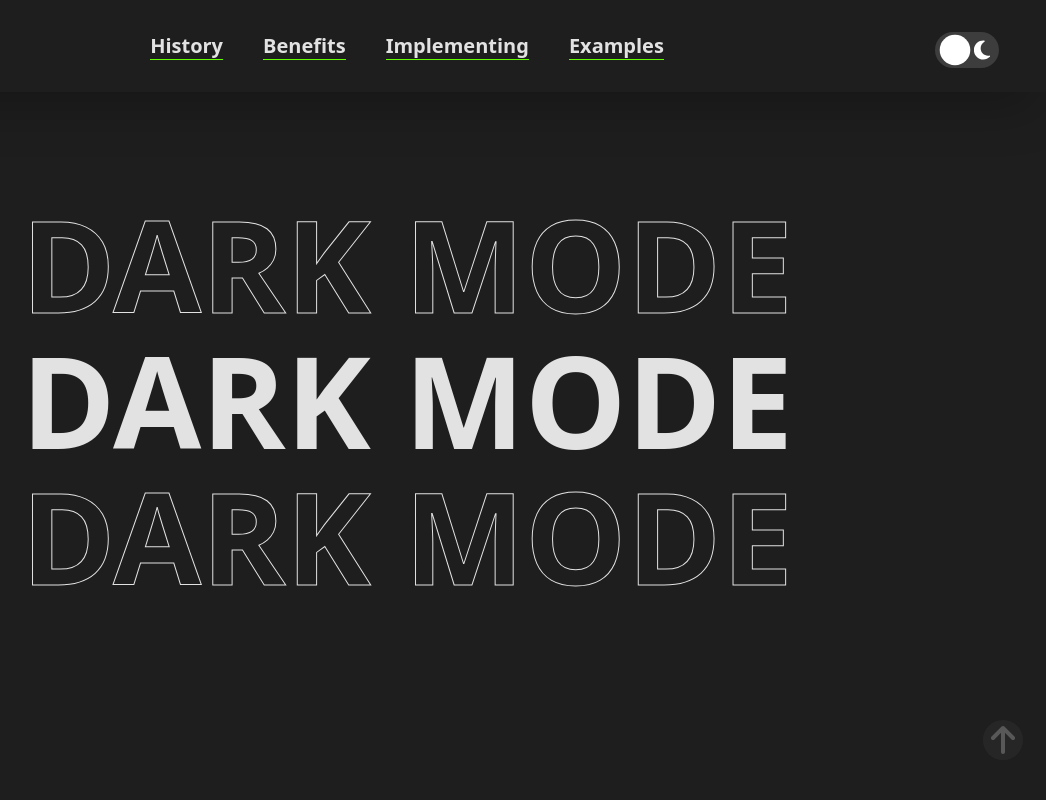
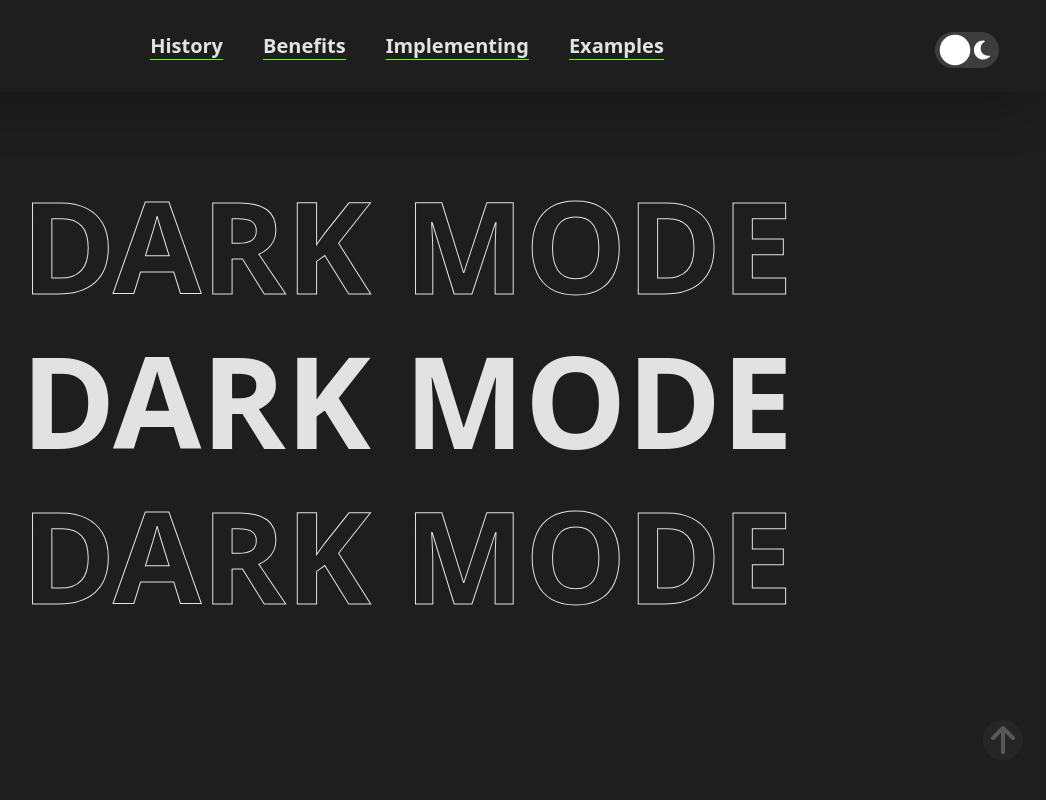
Before and after one commit to jonathancklee1/dark-mode-website, a React (Vite) app: page / in a window 1280 px wide. Shown: the top 800 px of the page, without its empty margins (233-1279 px from the left). Built offline with nearby package versions, Linux system fonts and the light colour scheme.

Commit message:
Initial animation commit

```diff
--- a/src/components/HeroBanner.tsx
+++ b/src/components/HeroBanner.tsx
@@ -1,21 +1,77 @@
 import { forwardRef, useContext } from 'react'
 import { ThemeContext } from '../App'
-
+import gsap from 'gsap'
+import { useGSAP } from '@gsap/react'
 const HeroBanner = forwardRef(function HeroBanner(props, ref) {
     const { theme } = useContext(ThemeContext)!
+    useGSAP(() => {
+        gsap.to('#top-heading', {
+            translateY: -155,
+            ease: 'ease',
+            duration: 1.5,
+            delay: 0.7,
+            opacity: 1,
+        })
+        gsap.to('#bottom-heading', {
+            translateY: 155,
+            ease: 'ease',
+            duration: 1.5,
+            delay: 0.7,
+            opacity: 1,
+        })
+    })
+
+    function headingMouseEnter() {
+        gsap.to('#top-heading', {
+            translateY: 0,
+            ease: 'power2.inOut',
+            duration: 0.7,
+            opacity: 0,
+        })
+        gsap.to('#bottom-heading', {
+            translateY: 0,
+            ease: 'power2.inOut',
+            duration: 0.7,
+            opacity: 0,
+        })
+    }
+    function headingMouseExit() {
+        gsap.to('#top-heading', {
+            translateY: -155,
+            ease: 'power2.inOut',
+            duration: 0.7,
+            opacity: 1,
+        })
+        gsap.to('#bottom-heading', {
+            translateY: 155,
+            ease: 'power2.inOut',
+            duration: 0.7,
+            opacity: 1,
+        })
+    }
     return (
         <div
             ref={ref}
             className="content-container flex min-h-screen items-center justify-center"
         >
-            <div className="flex flex-col gap-2">
-                <p className="outlined-text text-center text-7xl font-black uppercase text-transparent md:text-8xl xl:text-9xl">
+            <div className="relative flex flex-col gap-2">
+                <p
+                    id="top-heading"
+                    className="outlined-text absolute text-center text-7xl font-black uppercase text-transparent opacity-0 md:text-8xl xl:text-9xl"
+                >
                     {theme === 'light' ? '!Dark Mode' : 'Dark Mode'}
                 </p>
-                <h1 className="text-center text-7xl font-black uppercase md:text-8xl xl:text-9xl">
+                <h1
+                    onMouseEnter={headingMouseEnter}
+                    onMouseLeave={headingMouseExit}
+                    className="z-10 cursor-pointer text-center text-7xl font-black uppercase md:text-8xl xl:text-9xl"
+                >
                     {theme === 'light' ? '!Dark Mode' : 'Dark Mode'}
                 </h1>
-                <p className="outlined-text text-center text-7xl font-black uppercase text-transparent md:text-8xl xl:text-9xl">
+                <p
+                    id="bottom-heading"
+                    className="outlined-text absolute text-center text-7xl font-black uppercase text-transparent opacity-0 md:text-8xl xl:text-9xl"
+                >
                     {theme === 'light' ? '!Dark Mode' : 'Dark Mode'}
                 </p>
             </div>
```
Also changed, not shown: 1 other file (tests, documents, lock files or other folders).
